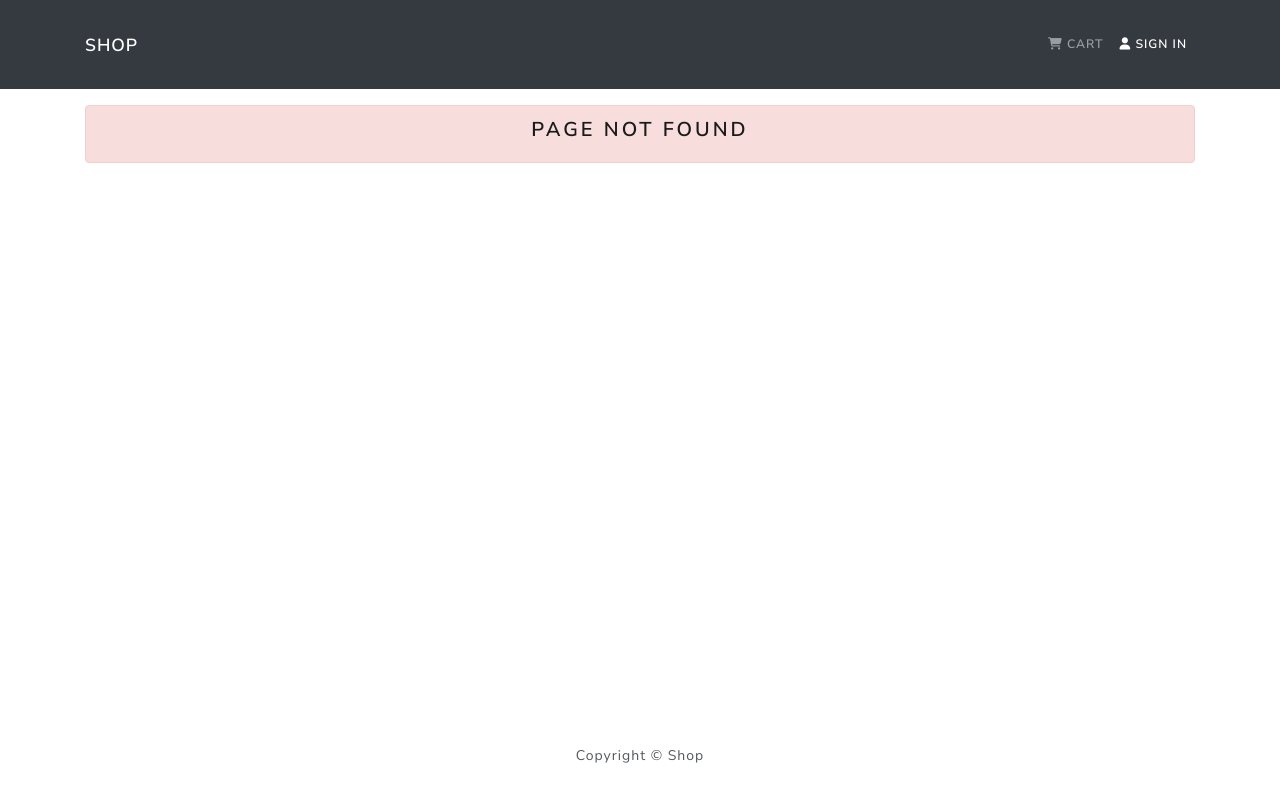
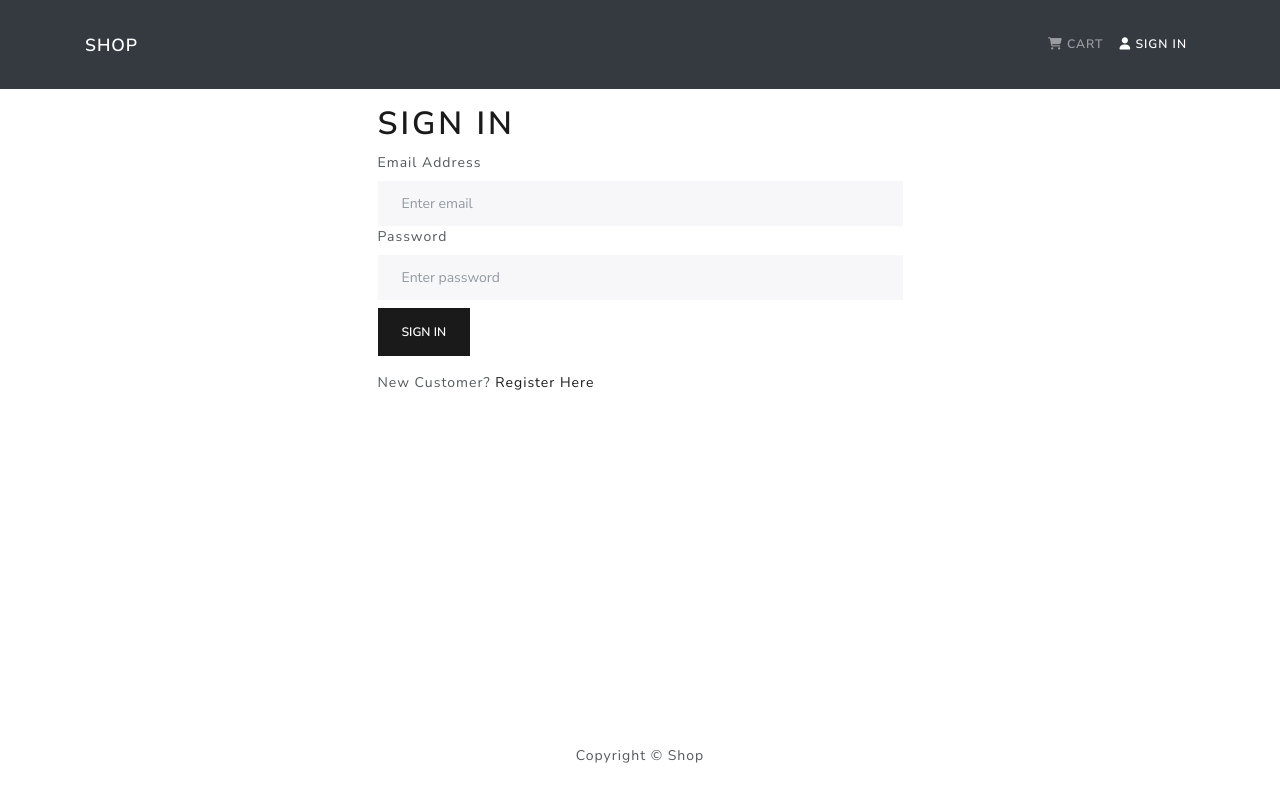
Before and after one commit to shernille37/E-Commerce, a React (Create React App) app in the folder frontend/: page /login in a window 1280 px wide. Before the commit this address had no page. Built offline with nearby package versions, Linux system fonts and the light colour scheme.

Commit message:
Implement User Login Screen and Functionality

```diff
--- a/frontend/src/App.js
+++ b/frontend/src/App.js
@@ -8,6 +8,7 @@
 import ProductScreen from './screens/ProductScreen';
 import CartScreen from './screens/CartScreen';
 import NotFound from './components/NotFound';
+import LoginScreen from './screens/LoginScreen';
 
 function App() {
   return (
@@ -19,6 +20,7 @@
             <Route path='*' element={<NotFound />} />
             <Route path='/' element={<HomeScreen />} />
             <Route path='/product/:id' element={<ProductScreen />} />
+            <Route path='/login' element={<LoginScreen />} />
             <Route path='/cart' element={<CartScreen />}>
               <Route path=':id' element={<CartScreen />} />
             </Route>
--- /dev/null
+++ b/frontend/src/components/FormContainer.js
@@ -0,0 +1,16 @@
+import React from 'react';
+import { Col, Container, Row } from 'react-bootstrap';
+
+const FormContainer = ({ children }) => {
+  return (
+    <Container>
+      <Row className='justify-content-md-center'>
+        <Col xs={12} md={6}>
+          {children}
+        </Col>
+      </Row>
+    </Container>
+  );
+};
+
+export default FormContainer;
--- a/frontend/src/components/Message.js
+++ b/frontend/src/components/Message.js
@@ -3,12 +3,8 @@
 
 const Message = ({ variant, children }) => {
   return (
-    <Alert
-      className='rounded'
-      variant={variant}
-      style={{ textAlign: 'center' }}
-    >
-      <h4>{children}</h4>
+    <Alert className='rounded text-center' variant={variant}>
+      {children}
     </Alert>
   );
 };
--- a/frontend/src/index.css
+++ b/frontend/src/index.css
@@ -5,7 +5,3 @@
 h3 {
   padding: 1rem 0;
 }
-
-.rating span {
-  margin: 0.1rem;
-}
--- a/frontend/src/reducers/userReducers.js
+++ b/frontend/src/reducers/userReducers.js
@@ -22,6 +22,7 @@
       })
       .addCase(login.fulfilled, (state, action) => {
         state.loading = false;
+        state.error = null;
         state.user = action.payload;
 
         // Set User to Local Storage
--- /dev/null
+++ b/frontend/src/screens/LoginScreen.js
@@ -0,0 +1,80 @@
+import React, { useState, useEffect } from 'react';
+import { Link, useSearchParams, useNavigate } from 'react-router-dom';
+import { Form, Button, Row, Col } from 'react-bootstrap';
+import FormContainer from '../components/FormContainer';
+import { useDispatch, useSelector } from 'react-redux';
+import Message from '../components/Message';
+import Loader from '../components/Loader';
+import { login } from '../actions/userActions';
+
+const LoginScreen = () => {
+  const [email, setEmail] = useState('');
+  const [password, setPassword] = useState('');
+
+  const dispatch = useDispatch();
+  const [search, setSearch] = useSearchParams();
+  const navigate = useNavigate();
+
+  const userInfo = useSelector((state) => state.user);
+  const { user, loading, error } = userInfo;
+
+  const redirect = search.get('redirect') ? search.get('redirect') : '/';
+
+  useEffect(() => {
+    if (user) {
+      navigate(redirect);
+    }
+  }, [navigate, user, redirect]);
+
+  const submitHandler = (e) => {
+    e.preventDefault();
+
+    dispatch(login({ email, password }));
+  };
+
+  return (
+    <FormContainer>
+      <h1>Sign In</h1>
+      {error && <Message variant='danger'>{error}</Message>}
+      {loading && <Loader />}
+      <Form onSubmit={submitHandler}>
+        <Form.Group controlId='email'>
+          <Form.Label>Email Address</Form.Label>
+          <Form.Control
+            type='email'
+            placeholder='Enter email'
+            value={email}
+            onChange={(e) => setEmail(e.target.value)}
+            required
+          ></Form.Control>
+        </Form.Group>
+
+        <Form.Group controlId='password'>
+          <Form.Label>Password</Form.Label>
+          <Form.Control
+            type='password'
+            placeholder='Enter password'
+            value={password}
+            onChange={(e) => setPassword(e.target.value)}
+            required
+          ></Form.Control>
+        </Form.Group>
+
+        <Button className='mt-2' type='submit' variant='primary'>
+          Sign In
+        </Button>
+      </Form>
+
+      <Row className='py-3'>
+        <Col>
+          New Customer?{' '}
+          <Link to={redirect ? `/register?redirect=${redirect}` : '/register'}>
+            Register Here
+          </Link>
+        </Col>
+      </Row>
+    </FormContainer>
+  );
+};
+
+export default LoginScreen;
--- a/frontend/src/store.js
+++ b/frontend/src/store.js
@@ -8,7 +8,7 @@
     productList: productsSlice,
     productDetails: productDetailsSlice,
     cart: cartSlice,
-    userLogin: userLoginSlice,
+    user: userLoginSlice,
   },
   middleware: (getDefaultMiddleware) =>
     getDefaultMiddleware({
```
